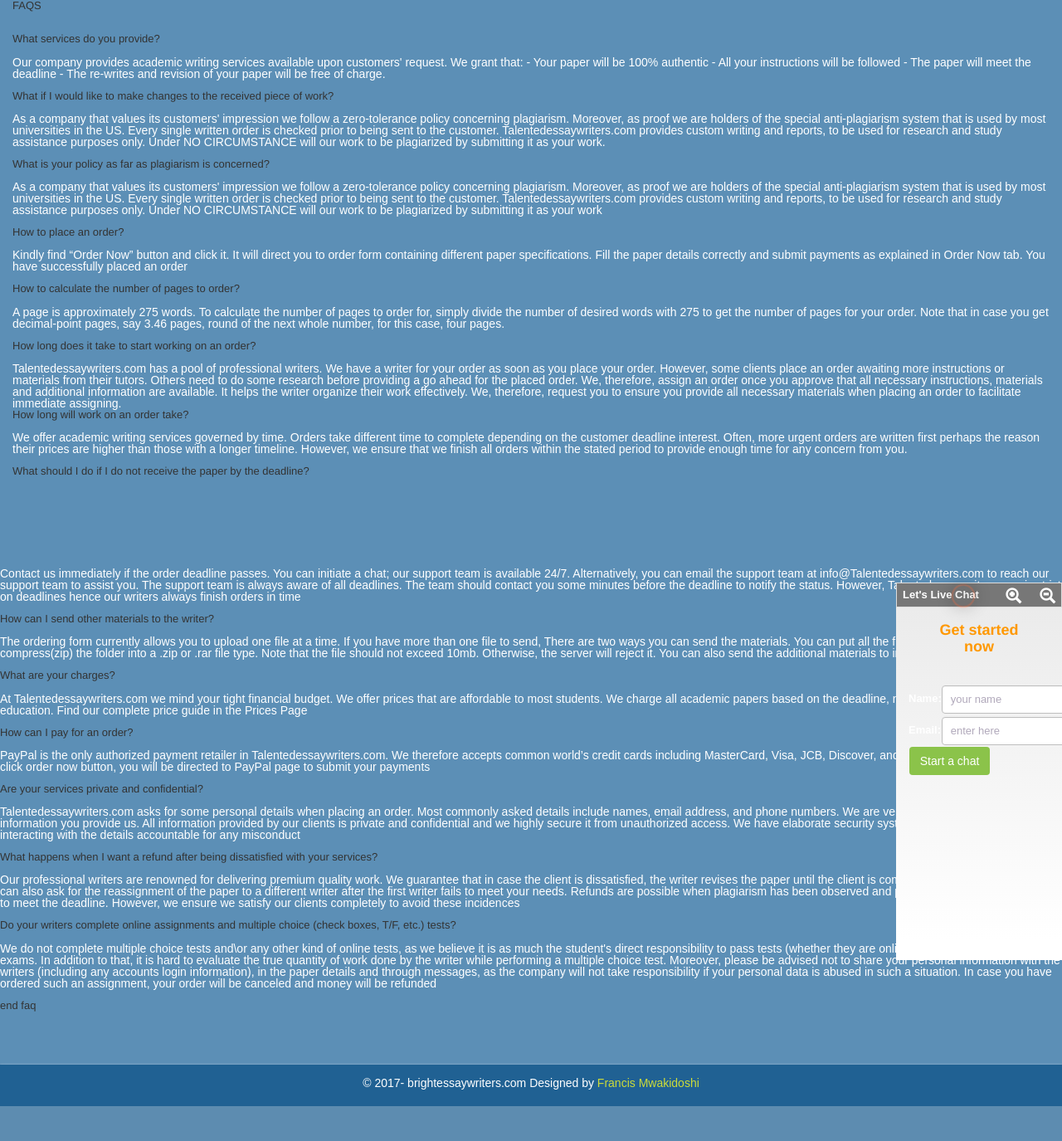
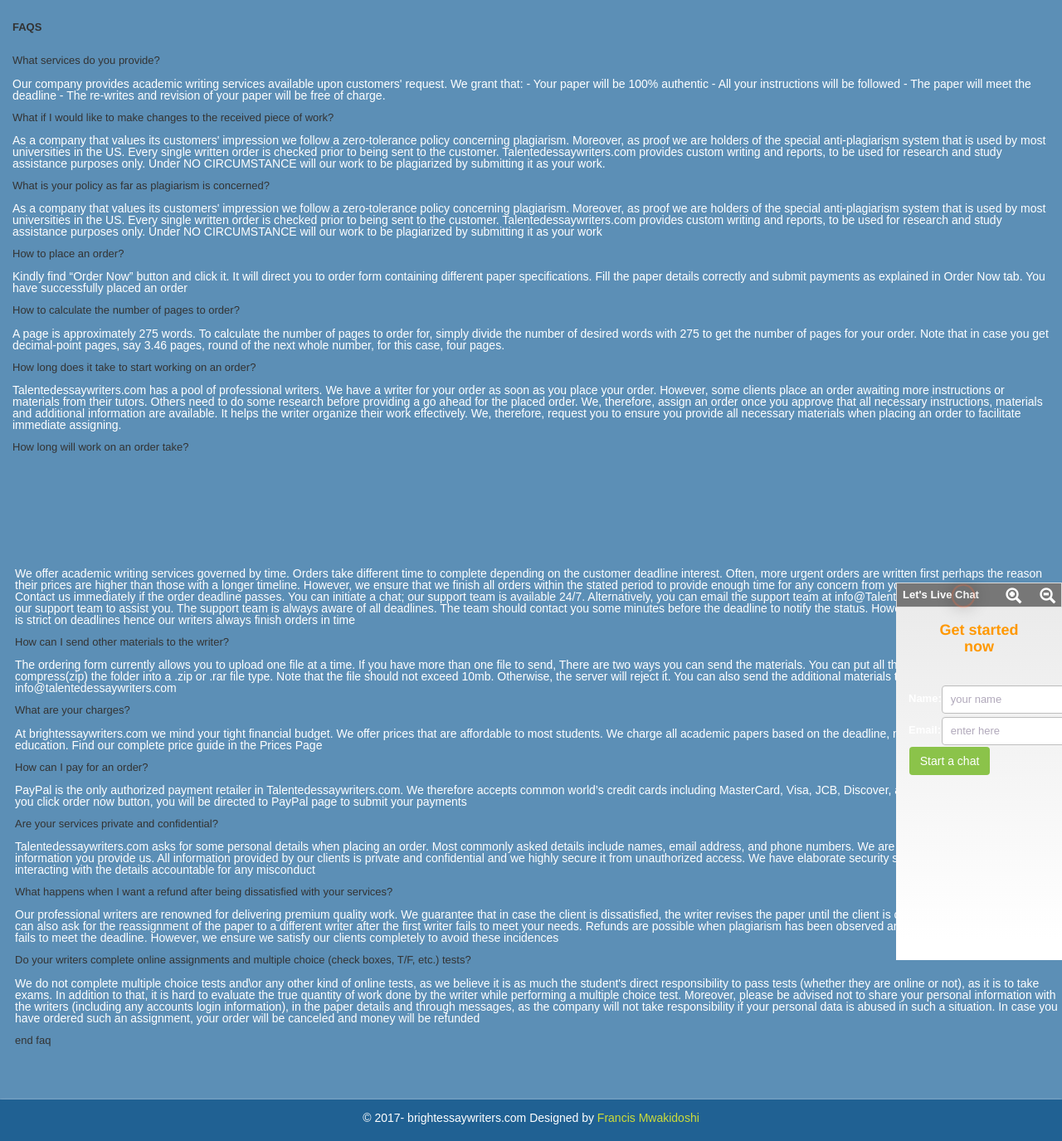
Before and after one commit to francis-mwakidoshi/-bright, a PHP site: page /faq.php in a window 1280 px wide. Shown: the part 68-1443 px from the top of the page at 83% size. Before the commit the page ends 1401 px from the top, so only its background shows below. Run offline with PHP 8.4, Linux system fonts and the light colour scheme.

Commit message:
modification of files

```diff
--- a/About.php
+++ b/About.php
@@ -108,7 +108,7 @@
  <div class="blocks sliderBlockWide col-sm-12" id="LogInPage">
  </br>
  </br>
- <h1 style="font-size:23px;">ABOUT US</h1><br>
+ <h1 style="font-size:23px;"><strong>ABOUT US</strong></h1><br>
 
  <p>Our company has worked successfully in this field of academics for over 5 years. We have consistently upgraded our services to satisfy our esteemed clients. Success has always driven us to a very innovative concept. Our working experience and market resources have brought about the creation of a sole online service. We are more than proud to introduce to you our esteemed client- Talentedwriters.net.</p><br>
 
--- a/faq.php
+++ b/faq.php
@@ -25,6 +25,9 @@
  <link href="css/main.css" rel="stylesheet">
  <link rel = "stylesheet" type = "text/css" href = "css/Style.css" />
  <style>
+ #lefthand{
+   padding-left: 18px;
+ }
 table.table1 th {
    border: 1px solid black;
    padding: 20px;
@@ -103,7 +106,9 @@
 </header>
 <section class="col-sm-12 no_padding" id="site_content">
  <div class="blocks sliderBlockWide col-sm-12" id="LogInPage">
-<h1>FAQS</h1>
+ </br>
+ </br>
+<h1><strong>FAQS</strong></h1>
 <br>
 <br>
 
@@ -130,50 +135,44 @@
 <h2>How long does it take to start working on an order?</h2><br>
 
 <p>Talentedessaywriters.com has a pool of professional writers. We have a writer for your order as soon as you place your order. However, some clients place an order awaiting more instructions or materials from their tutors. Others need to do some research before providing a go ahead for the placed order. We, therefore, assign an order once you approve that all necessary instructions, materials and additional information are available. It helps the writer organize their work effectively. We, therefore, request you to ensure you provide all necessary materials when placing an order to facilitate immediate assigning.</p>
-<h2>How long will work on an order take?</h2><br>
+</br>
+<h2>How long will work on an order take?</h2>
+</div>
+</section>
+<section>
+ <div class="blocks sliderBlockWide">
+   <div id="lefthand">
+   <p>We offer academic writing services governed by time. Orders take different time to complete depending on the customer deadline interest. Often, more urgent orders are written first perhaps the reason their prices are higher than those with a longer timeline. However, we ensure that we finish all orders within the stated period to provide enough time for any concern from you.</p>
 
-<p>We offer academic writing services governed by time. Orders take different time to complete depending on the customer deadline interest. Often, more urgent orders are written first perhaps the reason their prices are higher than those with a longer timeline. However, we ensure that we finish all orders within the stated period to provide enough time for any concern from you.</p><br>
-
-<h2>What should I do if I do not receive the paper by the deadline?</h2><br>
- </div>
-</section>
+<p>Contact us immediately if the order deadline passes. You can initiate a chat; our support team is available 24/7. Alternatively, you can email the support team at info@Talentedessaywriters.com to reach our support team to assist you. The support team is always aware of all deadlines. The team should contact you some minutes before the deadline to notify the status. However, Talentedessaywriters.com is strict on deadlines hence our writers always finish orders in time</p>
+</br>
+<h1>How can I send other materials to the writer?</h1>
+</br>
+<p> The ordering form currently allows you to upload one file at a time. If you have more than one file to send, There are two ways you can send the materials. You can put all the files into a single folder, and compress(zip) the folder into a .zip or .rar file type. Note that the file should not exceed 10mb. Otherwise, the server will reject it. You can also send the additional materials to info@talentedessaywriters.com</p>
+</br>
+<h1>What are your charges?</h1>
+</br>
+<p> At brightessaywriters.com we mind your tight financial budget. We offer prices that are affordable to most students. We charge all academic papers based on the deadline, number of pages, and level of education. Find our complete price guide in the Prices Page </p>
+</br>
+<h1>How can I pay for an order?</h1>
+</br>
+<p>PayPal is the only authorized payment retailer in Talentedessaywriters.com. We therefore accepts common world’s credit cards including MasterCard, Visa, JCB, Discover, and American Express. Once you click order now button, you will be directed to PayPal page to submit your payments</p>
+</br>
+<h1>Are your services private and confidential?</h1>
+</br>
+<p> Talentedessaywriters.com asks for some personal details when placing an order. Most commonly asked details include names, email address, and phone numbers. We are very responsible with the information you provide us. All information provided by our clients is private and confidential and we highly secure it from unauthorized access. We have elaborate security system that holds every staff interacting with the details accountable for any misconduct</p>
+</br>
+<h1>What happens when I want a refund after being dissatisfied with your services?</h1>
+</br>
+<p>Our professional writers are renowned for delivering premium quality work. We guarantee that in case the client is dissatisfied, the writer revises the paper until the client is completely satisfied. The clients can also ask for the reassignment of the paper to a different writer after the first writer fails to meet your needs. Refunds are possible when plagiarism has been observed and proved and when the paper fails to meet the deadline. However, we ensure we satisfy our clients completely to avoid these incidences</p>
+</br>
+<h1>Do your writers complete online assignments and multiple choice (check boxes, T/F, etc.) tests?</h1>
+</br>
+<p>We do not complete multiple choice tests and\or any other kind of online tests, as we believe it is as much the student's direct responsibility to pass tests (whether they are online or not), as it is to take exams. In addition to that, it is hard to evaluate the true quantity of work done by the writer while performing a multiple choice test. Moreover, please be advised not to share your personal information with the writers (including any accounts login information), in the paper details and through messages, as the company will not take responsibility if your personal data is abused in such a situation. In case you have ordered such an assignment, your order will be canceled and money will be refunded</p>
 <br>
-<section>
-  <div class="blocks sliderBlockWide ">
-
-<p>Contact us immediately if the order deadline passes. You can initiate a chat; our support team is available 24/7. Alternatively, you can email the support team at info@Talentedessaywriters.com to reach our support team to assist you. The support team is always aware of all deadlines. The team should contact you some minutes before the deadline to notify the status. However, Talentedessaywriters.com is strict on deadlines hence our writers always finish orders in time</p><br>
-
-<h2>How can I send other materials to the writer?</h2><br>
-
-<p>The ordering form currently allows you to upload one file at a time. If you have more than one file to send, There are two ways you can send the materials.
-
-You can put all the files into a single folder, and compress(zip) the folder into a .zip or .rar file type. Note that the file should not exceed 10mb. Otherwise, the server will reject it.
-
-You can also send the additional materials to info@talentedessaywriters.com</p><br>
-<h2>What are your charges?</h2><br>
-
-<p>At Talentedessaywriters.com we mind your tight financial budget. We offer prices that are affordable to most students. We charge all academic papers based on the deadline, number of pages, and level of education. Find our complete price guide in the Prices Page
-</p><br>
-
-<h2>How can I pay for an order?</h2><br>
-
-<p>PayPal is the only authorized payment retailer in Talentedessaywriters.com. We therefore accepts common world’s credit cards including MasterCard, Visa, JCB, Discover, and American Express. Once you click order now button, you will be directed to PayPal page to submit your payments</p><br>
-
-<h2>Are your services private and confidential?</h2><br>
-
-<p>Talentedessaywriters.com asks for some personal details when placing an order. Most commonly asked details include names, email address, and phone numbers. We are very responsible with the information you provide us. All information provided by our clients is private and confidential and we highly secure it from unauthorized access. We have elaborate security system that holds every staff interacting with the details accountable for any misconduct</p><br>
-
-<h2>What happens when I want a refund after being dissatisfied with your services?</h2><br>
-
-<p>Our professional writers are renowned for delivering premium quality work. We guarantee that in case the client is dissatisfied, the writer revises the paper until the client is completely satisfied. The clients can also ask for the reassignment of the paper to a different writer after the first writer fails to meet your needs. Refunds are possible when plagiarism has been observed and proved and when the paper fails to meet the deadline. However, we ensure we satisfy our clients completely to avoid these incidences</p><br>
-
-<h2>Do your writers complete online assignments and multiple choice (check boxes, T/F, etc.) tests?</h2><br>
-
-<p>We do not complete multiple choice tests and\or any other kind of online tests, as we believe it is as much the student's direct responsibility to pass tests (whether they are online or not), as it is to take exams. In addition to that, it is hard to evaluate the true quantity of work done by the writer while performing a multiple choice test. Moreover, please be advised not to share your personal information with the writers (including any accounts login information), in the paper details and through messages, as the company will not take responsibility if your personal data is abused in such a situation. In case you have ordered such an assignment, your order will be canceled and money will be refunded</p><br>
-
-<h2>end faq</h2>
-
- </div>
+<h1>end faq</h1>
+</div>
+</div>
 </section>
 
 <style>
--- a/how.php
+++ b/how.php
@@ -105,7 +105,7 @@
  <div class="blocks sliderBlockWide col-sm-12" id="LogInPage">
  </br>
  </br>
-   <h1>HOW IT WORKS</h1>
+   <h1><strong>HOW IT WORKS</strong></h1>
  </br>
  </br>
  <p>We have put in considerable effort to ensure that our clients find the process simple and straight forward. We have set up a very easy to use interface on our site that will allow you to submit your work without a hustle.</p><br>
```
